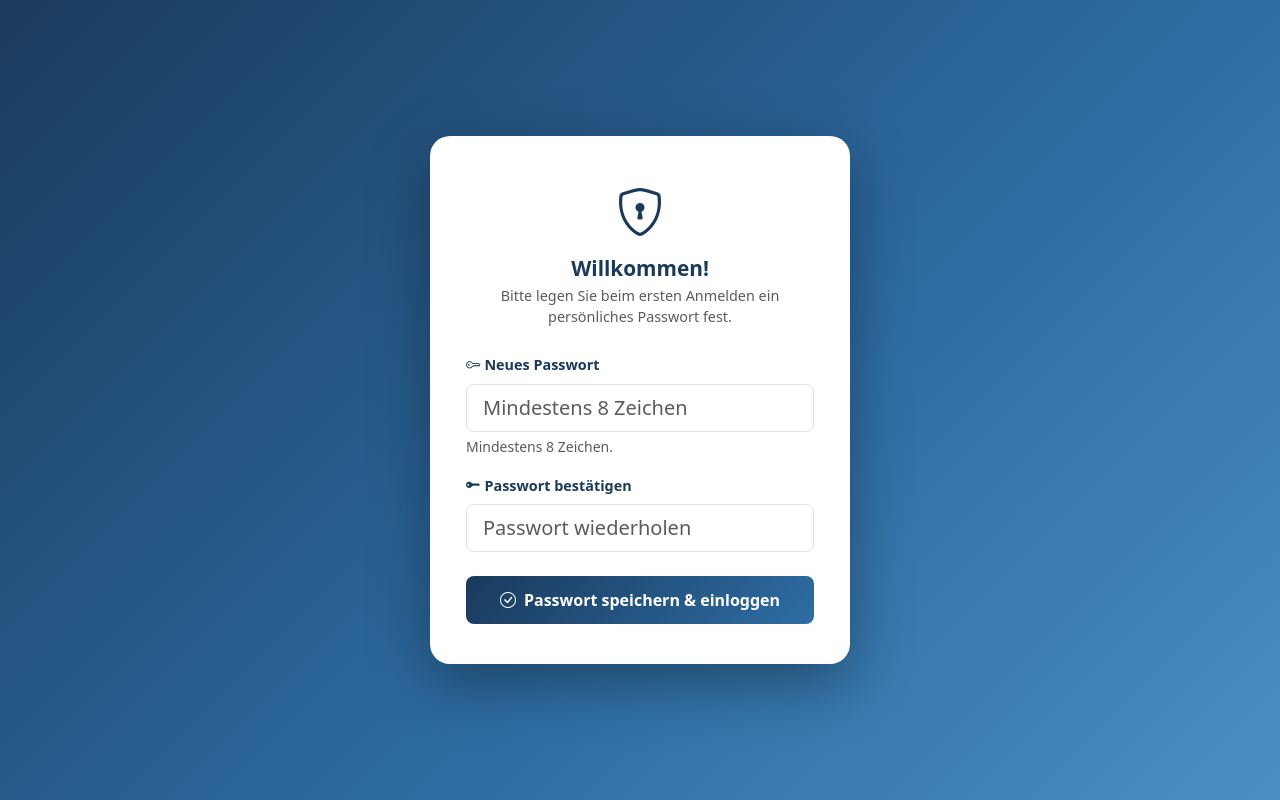
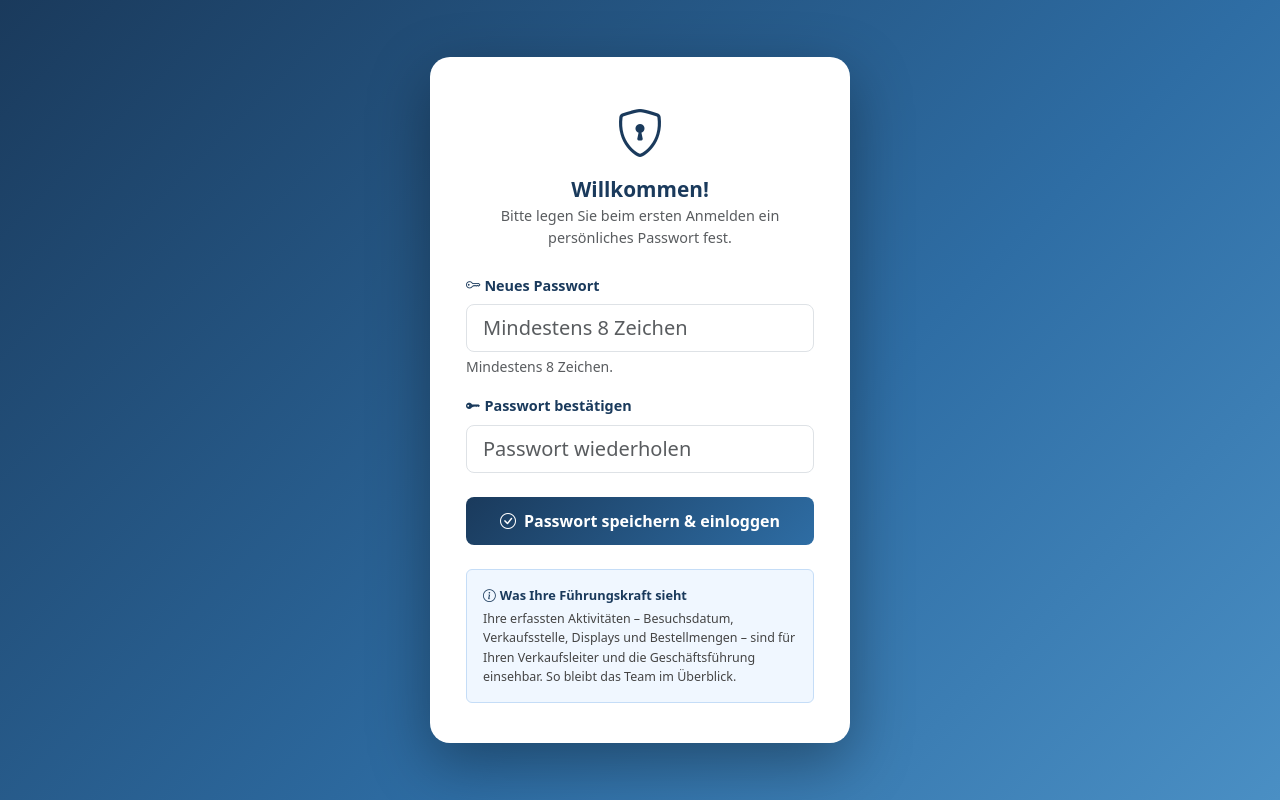
Before and after one commit to jananschuetz-oss/aktionstracker-demo, a Flask app: template templates/erstes_passwort.html in a window 1280 px wide. Run offline with Flask 3, Linux system fonts and the light colour scheme; the template is opened without the code that fills it, so the values that code supplies are empty; the visitor is signed in with stand-in values (Sample User, id 1); data comes from the database, SQL or seed files in the repository.

Commit message:
Add transparency notice for reps on first login
Show info box on password-set screen explaining that activities
(visits, displays, order quantities) are visible to management.
Only shown for role=rep, once at account setup.

Co-Authored-By: Claude Sonnet 4.6 <noreply@anthropic.com>

```diff
--- a/templates/erstes_passwort.html
+++ b/templates/erstes_passwort.html
@@ -59,6 +59,19 @@
       <i class="bi bi-check-circle me-2"></i>Passwort speichern & einloggen
     </button>
   </form>
+
+  {% if session.get('rolle') == 'rep' %}
+  <div class="mt-4 p-3 rounded" style="background:#f0f7ff;border:1px solid #c5ddf7">
+    <p class="mb-1" style="font-size:.8rem;font-weight:600;color:#1a3a5c">
+      <i class="bi bi-info-circle me-1"></i>Was Ihre Führungskraft sieht
+    </p>
+    <p class="mb-0" style="font-size:.78rem;color:#444;line-height:1.55">
+      Ihre erfassten Aktivitäten – Besuchsdatum, Verkaufsstelle, Displays und
+      Bestellmengen – sind für Ihren Verkaufsleiter und die Geschäftsführung einsehbar.
+      So bleibt das Team im Überblick.
+    </p>
+  </div>
+  {% endif %}
 </div>
 <script src="https://cdn.jsdelivr.net/npm/bootstrap@5.3.2/dist/js/bootstrap.bundle.min.js"></script>
 </body>
```
